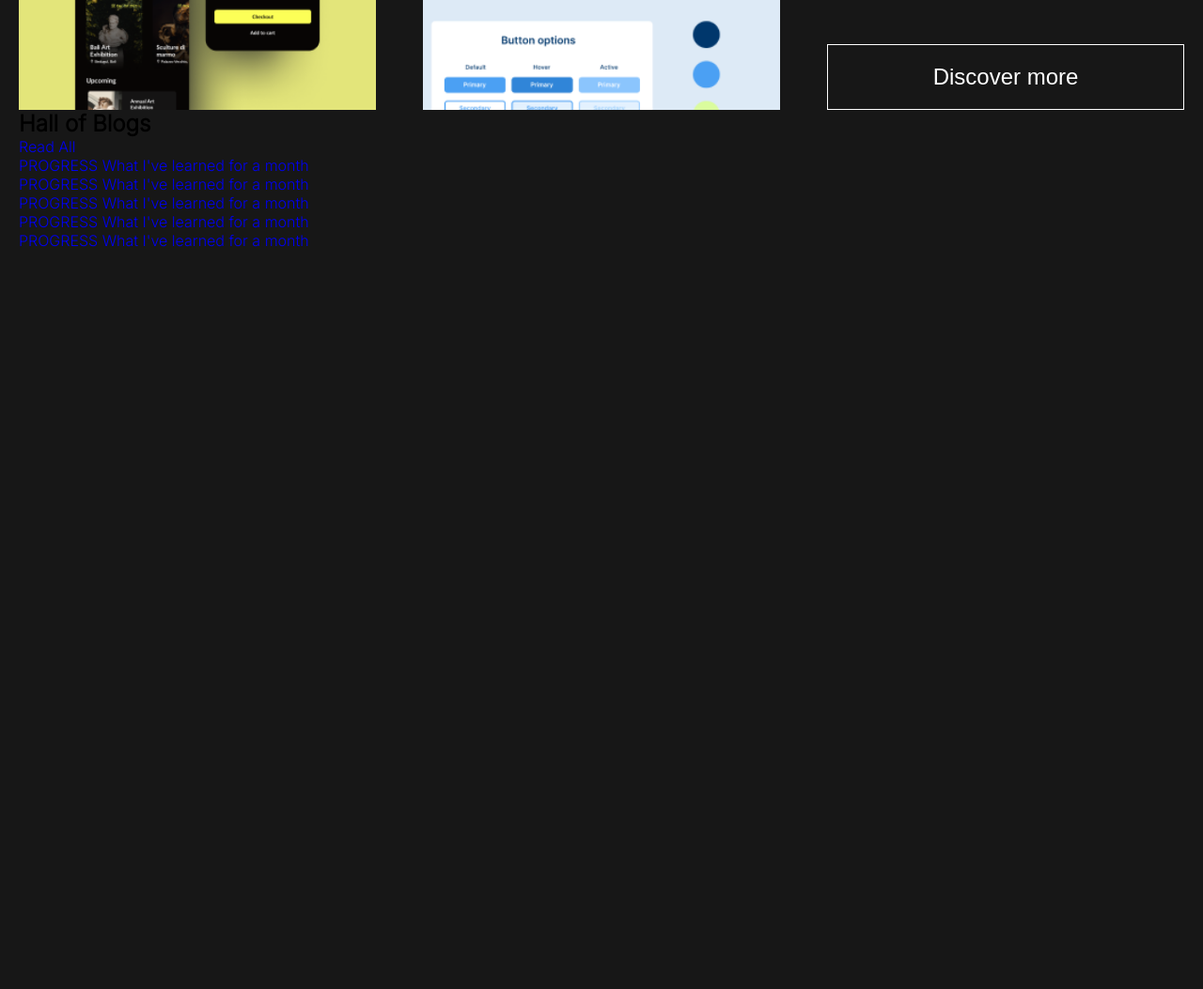
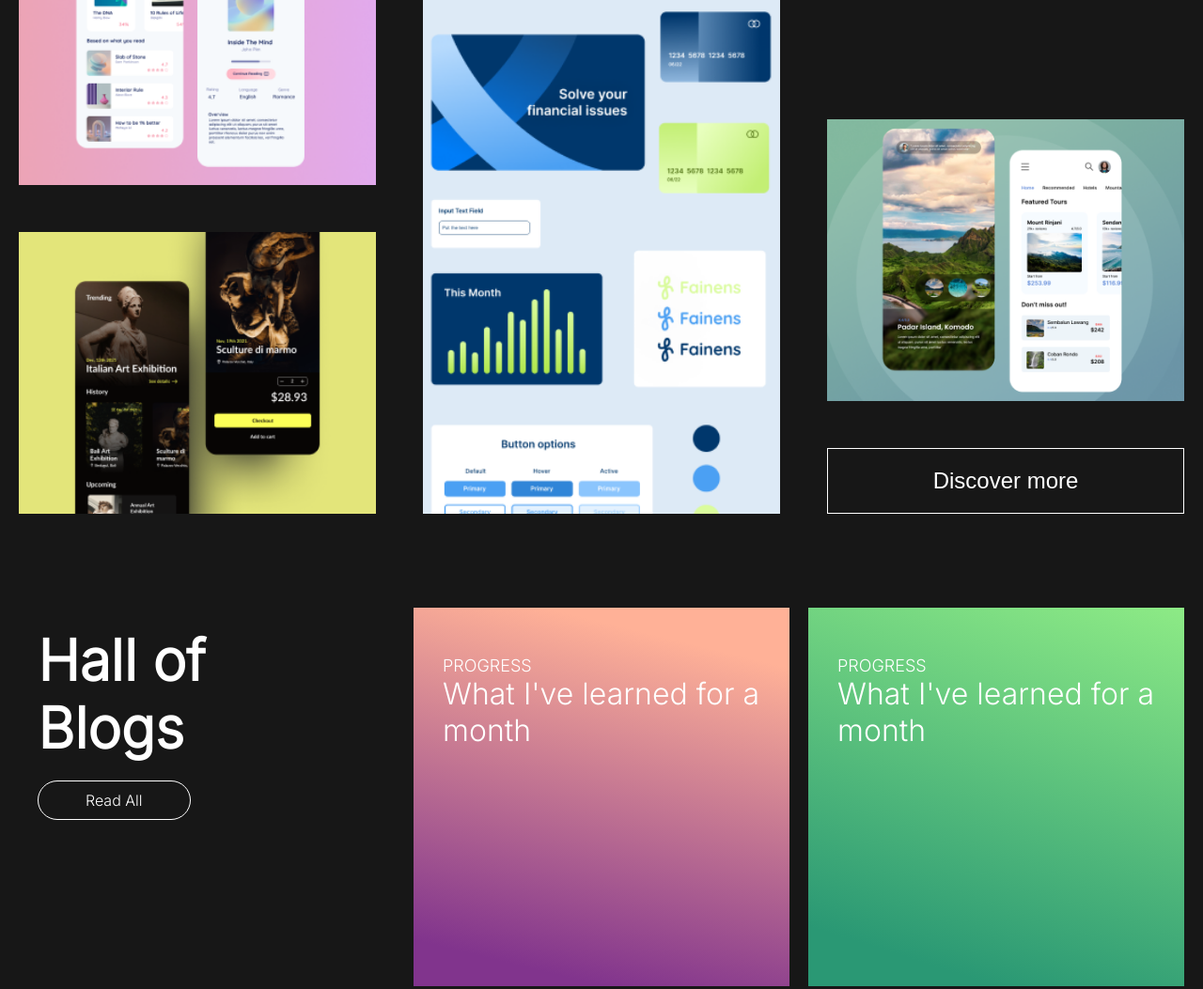
Before and after one commit to antdev1987/fiverrFigma, a website: page index.html in a window 1280 px wide. Shown: the part 1686-2739 px from the top of the page at 94% size. Before the commit the page ends 1952 px from the top, so only its background shows below. Drawn offline with Linux system fonts and the light colour scheme.

Commit message:
finished hall blogs section

```diff
--- a/index.html
+++ b/index.html
@@ -154,38 +154,38 @@
       //////////////////
       //////////////////
      -->
-    <section class="blog">
-      <div class="container blog-layout">
-        <main class="blog__box blog__box--1">
-          <h2>Hall of Blogs</h2>
-          <a href="#" class="txt-Capi"> read all </a>
+    <section class="blog pt-10" id="blog">
+      <div class="container blog__layout">
+        <main class="blog__box blog__box--1 pt-2 pl-2">
+          <h2 class="pb-2"><span>Hall of Blogs</span></h2>
+          <a href="#" class="txt-Capi card-animated pt-1 pl-5 pr-5 pb-1"> read all </a>
         </main>
         <main class="blog__box blog__box--2">
-          <a href="#" class="card-animated">
+          <a href="#" class="color-White card-animated pt-5 pl-3">
             <span class="txt-Upper"> progress </span>
             What I've learned for a month
           </a>
         </main>
         <main class="blog__box blog__box--3">
-          <a href="#" class="card-animated">
+          <a href="#" class="color-White card-animated pt-5 pl-3">
             <span class="txt-Upper"> progress </span>
             What I've learned for a month
           </a>
         </main>
         <main class="blog__box blog__box--4">
-          <a href="#" class="card-animated">
+          <a href="#" class="color-White card-animated pt-5 pl-3">
             <span class="txt-Upper"> progress </span>
             What I've learned for a month
           </a>
         </main>
         <main class="blog__box blog__box--5">
-          <a href="#" class="card-animated">
+          <a href="#" class="color-White card-animated pt-5 pl-3">
             <span class="txt-Upper"> progress </span>
             What I've learned for a month
           </a>
         </main>
-        <main class="blog__box blog__box--6">
-          <a href="#" class="card-animated">
+        <main class="blog__box blog__box--6 ">
+          <a href="#" class="color-White card-animated pt-5 pl-3">
             <span class="txt-Upper"> progress </span>
             What I've learned for a month
           </a>
--- a/scss/_layout.scss
+++ b/scss/_layout.scss
@@ -8,7 +8,7 @@
 /// Grid Start
 ///////////////////////
 .menu-grid {
-  @include grid(auto-fit, 24rem, 1fr, 40rem, '', $justify: true);
+  @include grid(auto-fit, 30rem, 1fr, 40rem, '', $justify: false);
   gap: 3rem;
 }
 ///////////////////////
@@ -287,3 +287,77 @@
 ///////////////////////
 /// Blog Start
 ///////////////////////
+.blog {
+  &__layout {
+    display: grid;
+    grid-template-columns: repeat(auto-fit, minmax(40rem, 1fr));
+    grid-auto-rows: 40.32rem;
+    gap: 2rem;
+  }
+  &__box {
+    h2 {
+      color: $color-white;
+      font-size: 6rem;
+      word-break: keep-all;
+      width: 75%;
+    }
+    a {
+      position: relative;
+      border: 1px solid transparent;
+      transition: border 0.25s ease;
+      font-size: 3.2rem;
+
+      span {
+        display: block;
+        font-size: 1.8rem;
+      }
+
+      &::after {
+        background: $color-black;
+      }
+      &:hover {
+        border: 1px solid $color-white;
+      }
+    }
+
+    &--1 {
+      a {
+        height: auto;
+        width: auto;
+        font-size: 1.6rem;
+        border: 1px solid $color-white;
+        border-radius: 3rem;
+        transition: border 0.7s ease-in;
+        color: $color-white;
+
+        &::after {
+          background: linear-gradient(250.7deg, #5effca 21.99%, #49a8ff 62.97%);
+          border-radius: 3rem;
+        }
+
+        &:hover {
+          border: 1px solid transparent;
+        }
+      }
+    }
+
+    &--2 {
+      background: linear-gradient(193.81deg, #ffb197 12.81%, #81348d 90.13%);
+    }
+    &--3 {
+      background: linear-gradient(197.7deg, #9bf688 -12.35%, #2a9874 87.9%);
+    }
+    &--4 {
+      background: linear-gradient(160.95deg, #43a685 27.27%, #f6ff97 87.17%);
+    }
+    &--5 {
+      background: linear-gradient(197.4deg, #64d7d0 2.5%, #7798e1 88.07%);
+    }
+    &--6 {
+      background: linear-gradient(204.23deg, #7b61ff 47.15%, #ce82db 84.48%);
+    }
+  }
+}
+///////////////////////
+/// Blog End
+///////////////////////
```
Also changed, not shown: css/style.css.
